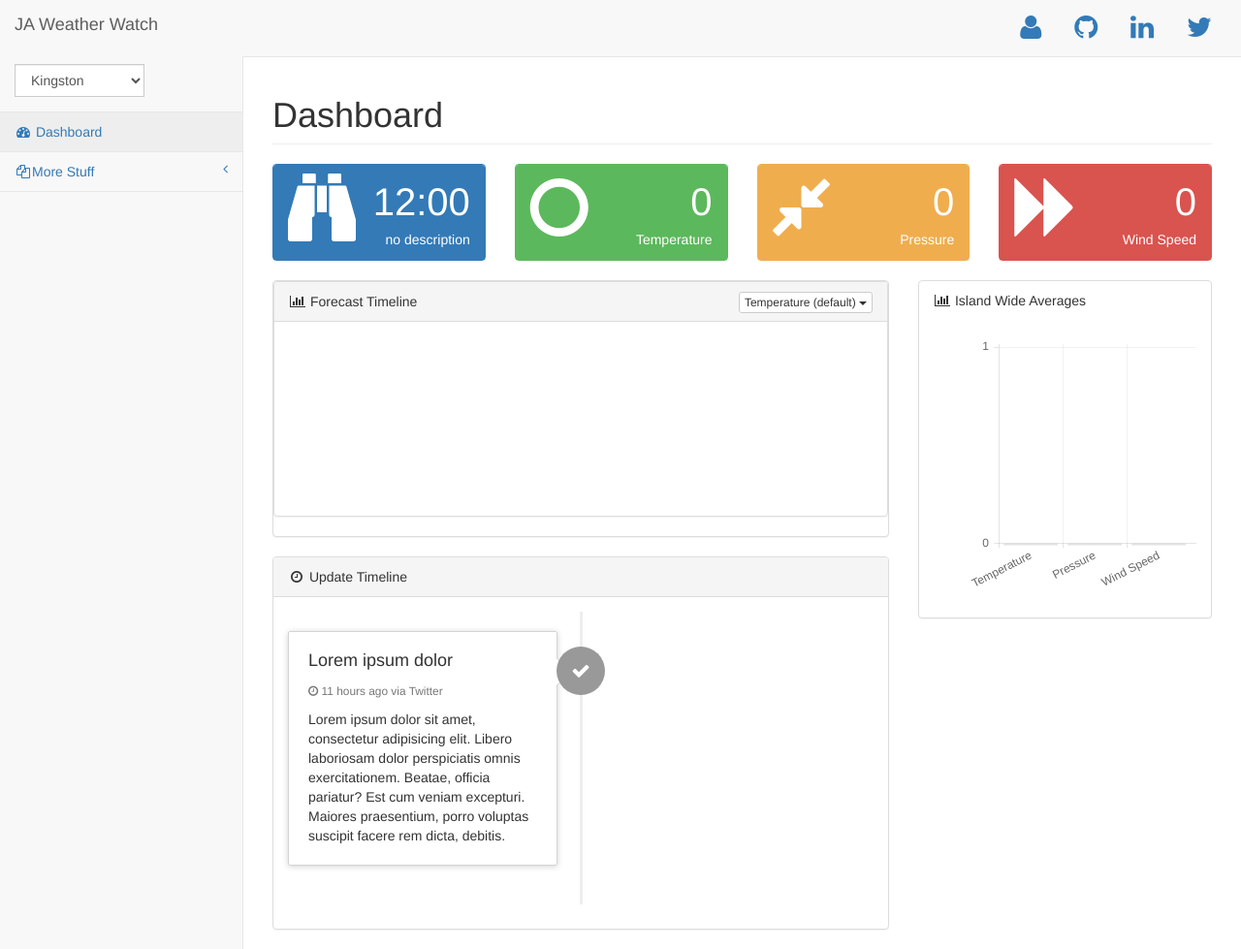
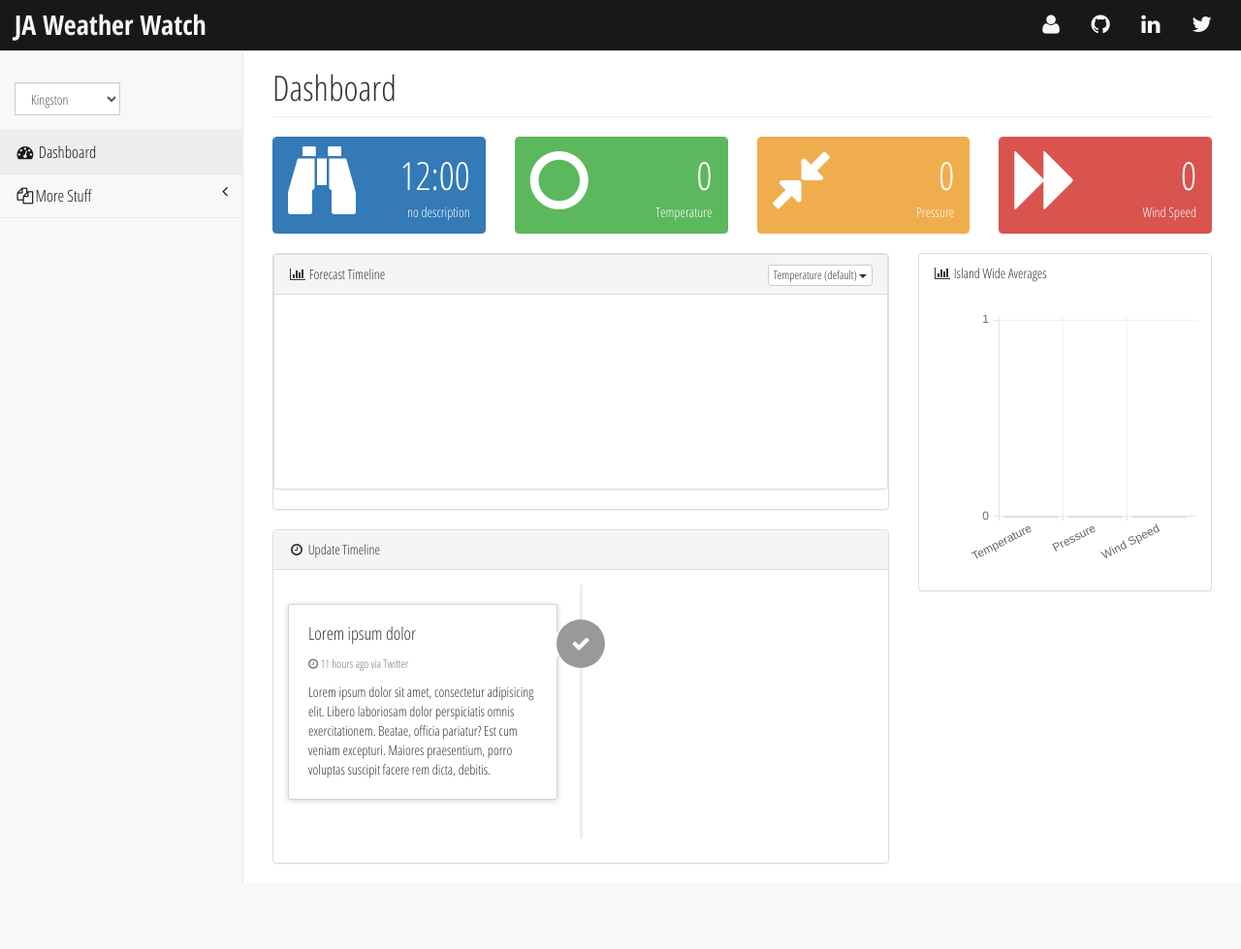
Before and after one commit to adriangordon1231/jaweatherwatch, a website: page pages/index.html in a window 1280 px wide. Shown: the whole page at 97% size. After the commit the page ends 911 px from the top, so only its background shows below. Drawn offline with Linux system fonts and the light colour scheme; no server answers.

Commit message:
styled top navigation

```diff
--- a/pages/index.html
+++ b/pages/index.html
@@ -45,7 +45,7 @@
     <div id="wrapper">
 
         <!-- Navigation -->
-        <nav class="navbar navbar-default navbar-static-top" role="navigation" style="margin-bottom: 0">
+        <nav class="navbar navbar-default navbar-static-top" id="top-navigation" role="navigation" style="margin-bottom: 0">
             <div class="navbar-header">
                 <button type="button" class="navbar-toggle" data-toggle="collapse" data-target=".navbar-collapse">
                     <span class="sr-only">Toggle navigation</span>
@@ -53,7 +53,7 @@
                     <span class="icon-bar"></span>
                     <span class="icon-bar"></span>
                 </button>
-                <a class="navbar-brand" href="index.html">JA Weather Watch</a>
+                <a class="navbar-brand" id="title" href="index.html">JA Weather Watch</a>
             </div>
             <!-- /.navbar-header -->
 
--- a/sass/main.scss
+++ b/sass/main.scss
@@ -1,3 +1,58 @@
+@import url(http://fonts.googleapis.com/css?family=Open+Sans+Condensed:300,700);
+
+//variables
+$main-font:'Open Sans Condensed', sans-serif;
+
+$main-color:rgba(12, 12, 12, 0.95);
+
+$menu-link-color:#F6F6F6;
+
 body{
 
+    /*
+    *   Table of Contents
+    *
+    *   1. Top Navigation Section
+    *   2. Side Navigation
+    *   3. Main Content
+    ________________________________*/
+
+    font-family: $main-font;
+
+    // 1. Top Nagivation
+    #top-navigation{
+        background:$main-color;
+        color:$menu-link-color;
+        a{
+            color:$menu-link-color;
+            font-size:0.8em;
+            &:hover{
+                color:$main-color;
+            }
+        }
+
+        #title{
+            color:$menu-link-color;
+            font-size:2em;
+            font-weight:bold;
+        }
+    }
+
+    // 2. Side Navigation
+    #main-menu{
+        margin-top:5em;
+        color:$main-color;
+        a{
+            color:$main-color;
+            font-size:1.2em;
+        }
+    }
+
+    // 3. Main Content
+    #page-wrapper{
+
+        .page-header{
+            margin-top:.5em;
+        }
+    }
 }
```
Also changed, not shown: dist/css/main.css.
